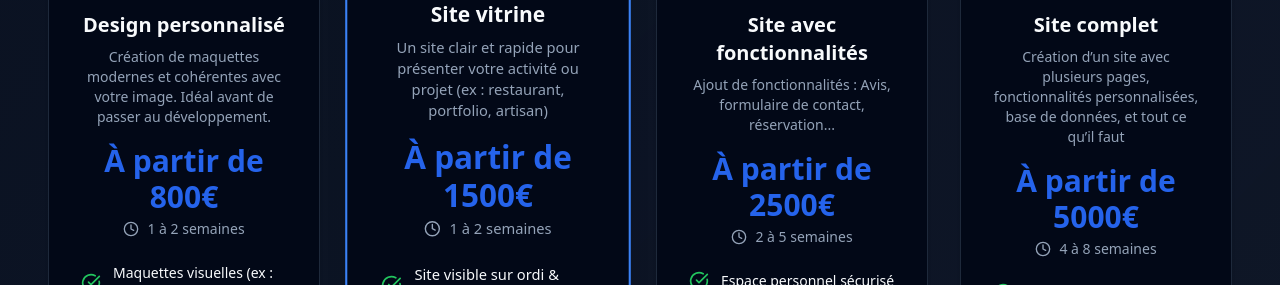
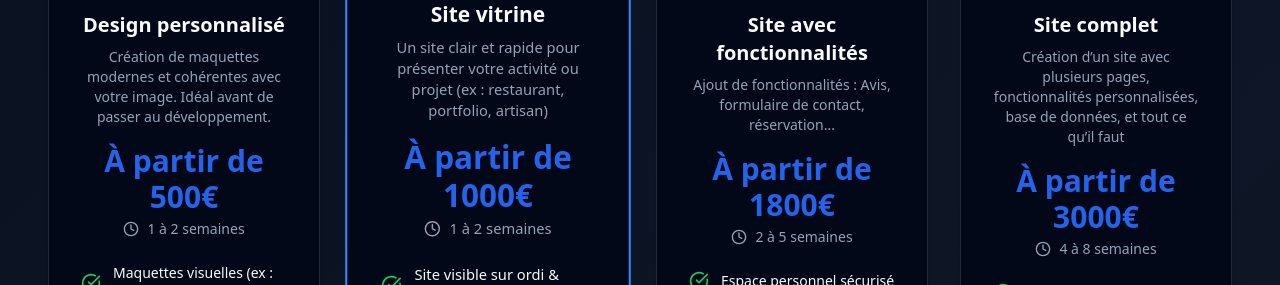
Before and after one commit to teovlt/portfolioFreelance, a React (Vite) app: page / in a window 1280 px wide. Shown: the part 3460-3745 px from the top of the page. Built offline with nearby package versions, Linux system fonts and the light colour scheme.

Commit message:
Fix prices again (fricking poor)

```diff
--- a/src/pages/Services.tsx
+++ b/src/pages/Services.tsx
@@ -20,7 +20,7 @@ export function Services() {
         language === "fr"
           ? "Création de maquettes modernes et cohérentes avec votre image. Idéal avant de passer au développement."
           : "Modern mockups that match your brand. Perfect before starting development.",
-      price: language === "fr" ? "À partir de 800€" : "Starting from €800",
+      price: language === "fr" ? "À partir de 500€" : "Starting from €500",
       duration: language === "fr" ? "1 à 2 semaines" : "1 to 2 weeks",
       deliverables: [
         language === "fr" ? "Maquettes visuelles (ex : Figma)" : "Visual mockups (e.g. Figma)",
@@ -38,7 +38,7 @@ export function Services() {
         language === "fr"
           ? "Un site clair et rapide pour présenter votre activité ou projet (ex : restaurant, portfolio, artisan)"
           : "A clean and fast website to showcase your activity or project (e.g. restaurant, portfolio, craftsman)",
-      price: language === "fr" ? "À partir de 1500€" : "Starting from €1500",
+      price: language === "fr" ? "À partir de 1000€" : "Starting from €1000",
       duration: language === "fr" ? "1 à 2 semaines" : "1 to 2 weeks",
       deliverables: [
         language === "fr" ? "Site visible sur ordi & mobile" : "Mobile & desktop ready",
@@ -56,7 +56,7 @@ export function Services() {
         language === "fr"
           ? "Ajout de fonctionnalités : Avis, formulaire de contact, réservation..."
           : "Add features like reviews, contact form, booking...",
-      price: language === "fr" ? "À partir de 2500€" : "Starting from €2500",
+      price: language === "fr" ? "À partir de 1800€" : "Starting from €1800",
       duration: language === "fr" ? "2 à 5 semaines" : "2 to 5 weeks",
       deliverables: [
         language === "fr" ? "Espace personnel sécurisé" : "Secure personal space",
@@ -74,7 +74,7 @@ export function Services() {
         language === "fr"
           ? "Création d’un site avec plusieurs pages, fonctionnalités personnalisées, base de données, et tout ce qu’il faut"
           : "A complete website with multiple pages, custom features, database, and everything needed",
-      price: language === "fr" ? "À partir de 5000€" : "Starting from €5000",
+      price: language === "fr" ? "À partir de 3000€" : "Starting from €3000",
       duration: language === "fr" ? "4 à 8 semaines" : "4 to 8 weeks",
       deliverables: [
         language === "fr" ? "Site sur mesure" : "Custom website",
```
